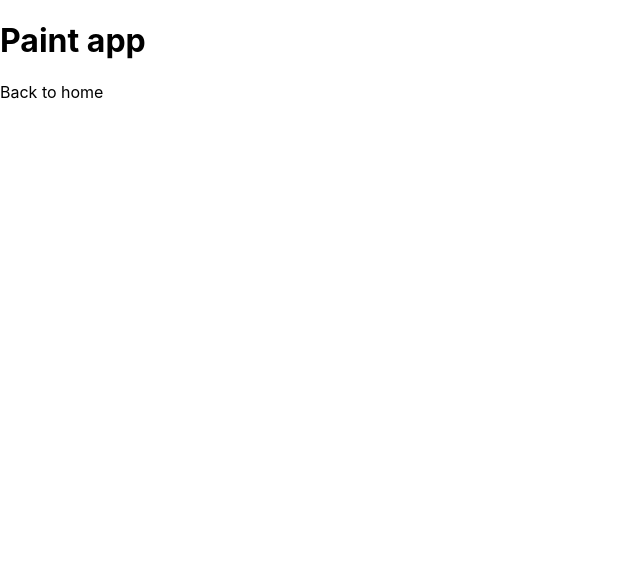
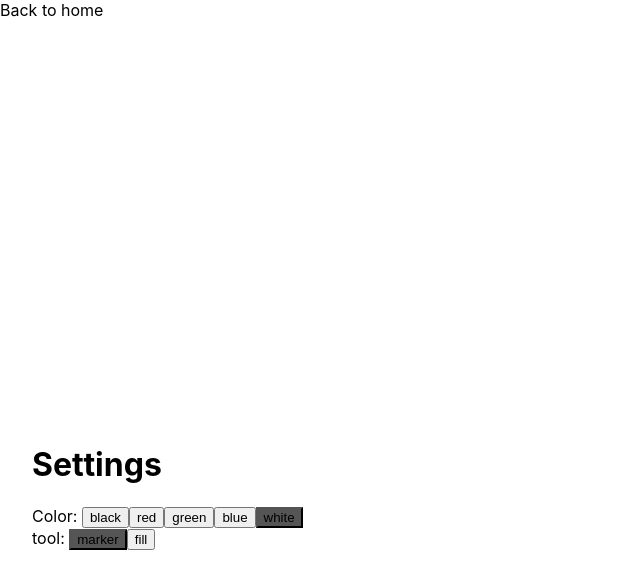
Before and after one commit to laukevinh/pocket-canvas, a Next.js app: page /paint in a window 1280 px wide. Shown: the top 588 px of the page, without its empty margins (0-640 px from the left). Built offline with nearby package versions, Linux system fonts and the light colour scheme.

Commit message:
Add Canvas and Settings bar

```diff
--- /dev/null
+++ b/components/Canvas.js
@@ -0,0 +1,17 @@
+import { useEffect, useRef } from "react";
+
+const Canvas = props => {
+  const { color, tool } = props;
+  const canvasRef = useRef(null);
+
+  useEffect(() => {
+    const canvas = canvasRef.current;
+    const context = canvas.getContext('2d');
+    context.fillStyle = color || 'white';
+    context.fillRect(0, 0, canvas.width, canvas.height);
+  }, [color]);
+
+  return <canvas ref={canvasRef} {...props}></canvas>;
+}
+
+export default Canvas;
--- /dev/null
+++ b/components/ColorPicker.js
@@ -0,0 +1,36 @@
+import styles from '../styles/Settings.module.css'
+
+const ColorPicker = props => {
+  const {
+    color,
+    setColor
+  } = props;
+
+  const choices = [
+    'black',
+    'red',
+    'green',
+    'blue',
+    'white'
+  ];
+
+  return (
+    <div>
+      Color:{' '}
+      {
+        choices.map(choice => {
+          return (
+            <button
+              className={choice === color ? styles.selected : null}
+              onClick={() => setColor(choice)}
+            >
+              {choice}
+            </button>
+          );
+        })
+      }
+    </div>
+  )
+}
+
+export default ColorPicker;
--- /dev/null
+++ b/components/Settings.js
@@ -0,0 +1,29 @@
+import { useState } from "react"
+import styles from '../styles/Settings.module.css'
+import ColorPicker from "./ColorPicker";
+import ToolPicker from "./ToolPicker";
+
+const Settings = props => {
+  const {
+    color,
+    setColor,
+    tool,
+    setTool
+  } = props;
+
+  return (
+    <div className={styles.container}>
+      <h1>Settings</h1>
+      <ColorPicker
+        color={color}
+        setColor={setColor}
+      />
+      <ToolPicker
+        tool={tool}
+        setTool={setTool}
+      />
+    </div>
+  )
+}
+
+export default Settings;
--- /dev/null
+++ b/components/ToolPicker.js
@@ -0,0 +1,33 @@
+import styles from '../styles/Settings.module.css'
+
+const ToolPicker = props => {
+  const {
+    tool,
+    setTool
+  } = props;
+
+  const choices = [
+    'marker',
+    'fill'
+  ];
+
+  return (
+    <div>
+      tool:{' '}
+      {
+        choices.map(choice => {
+          return (
+            <button
+              className={choice === tool ? styles.selected : null}
+              onClick={() => setTool(choice)}
+            >
+              {choice}
+            </button>
+          );
+        })
+      }
+    </div>
+  )
+}
+
+export default ToolPicker;
--- a/pages/paint.js
+++ b/pages/paint.js
@@ -1,12 +1,31 @@
 import Link from 'next/link'
+import React, { useState } from 'react';
+import Canvas from '../components/Canvas';
+import Settings from '../components/Settings';
 
-export default function Paint() {
+const Paint = props => {
+  const [color, setColor] = useState('white');
+  const [tool, setTool] = useState('marker');
+
   return (
     <>
-      <h1>Paint app</h1>
       <Link href="/">
         <a>Back to home</a>
       </Link>
+      <br />
+      <Canvas
+        color={color}
+        width={300}
+        height={400}
+      />
+      <Settings
+        color={color}
+        tool={tool}
+        setColor={setColor}
+        setTool={setTool}
+      />
     </>
   );
 }
+
+export default Paint;
--- /dev/null
+++ b/styles/Settings.module.css
@@ -0,0 +1,120 @@
+.container {
+  padding: 0 2rem;
+}
+
+.main {
+  min-height: 100vh;
+  padding: 4rem 0;
+  flex: 1;
+  display: flex;
+  flex-direction: column;
+  justify-content: center;
+  align-items: center;
+}
+
+.footer {
+  display: flex;
+  flex: 1;
+  padding: 2rem 0;
+  border-top: 1px solid #eaeaea;
+  justify-content: center;
+  align-items: center;
+}
+
+.footer a {
+  display: flex;
+  justify-content: center;
+  align-items: center;
+  flex-grow: 1;
+}
+
+.title a {
+  color: #0070f3;
+  text-decoration: none;
+}
+
+.title a:hover,
+.title a:focus,
+.title a:active {
+  text-decoration: underline;
+}
+
+.title {
+  margin: 0;
+  line-height: 1.15;
+  font-size: 4rem;
+}
+
+.title,
+.description {
+  text-align: center;
+}
+
+.description {
+  margin: 4rem 0;
+  line-height: 1.5;
+  font-size: 1.5rem;
+}
+
+.code {
+  background: #fafafa;
+  border-radius: 5px;
+  padding: 0.75rem;
+  font-size: 1.1rem;
+  font-family: Menlo, Monaco, Lucida Console, Liberation Mono, DejaVu Sans Mono,
+    Bitstream Vera Sans Mono, Courier New, monospace;
+}
+
+.grid {
+  display: flex;
+  align-items: center;
+  justify-content: center;
+  flex-wrap: wrap;
+  max-width: 800px;
+}
+
+.card {
+  margin: 1rem;
+  padding: 1.5rem;
+  text-align: left;
+  color: inherit;
+  text-decoration: none;
+  border: 1px solid #eaeaea;
+  border-radius: 10px;
+  transition: color 0.15s ease, border-color 0.15s ease;
+  max-width: 300px;
+}
+
+.card:hover,
+.card:focus,
+.card:active {
+  color: #0070f3;
+  border-color: #0070f3;
+}
+
+.card h2 {
+  margin: 0 0 1rem 0;
+  font-size: 1.5rem;
+}
+
+.card p {
+  margin: 0;
+  font-size: 1.25rem;
+  line-height: 1.5;
+}
+
+.selected {
+  background: #555;
+}
+
+.logo {
+  height: 1em;
+  margin-left: 0.5rem;
+}
+
+@media (max-width: 600px) {
+  .grid {
+    width: 100%;
+    flex-direction: column;
+  }
+}
```
